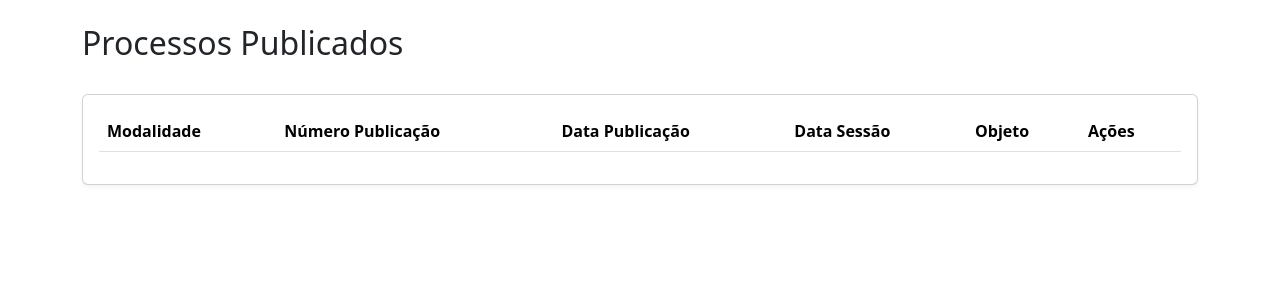
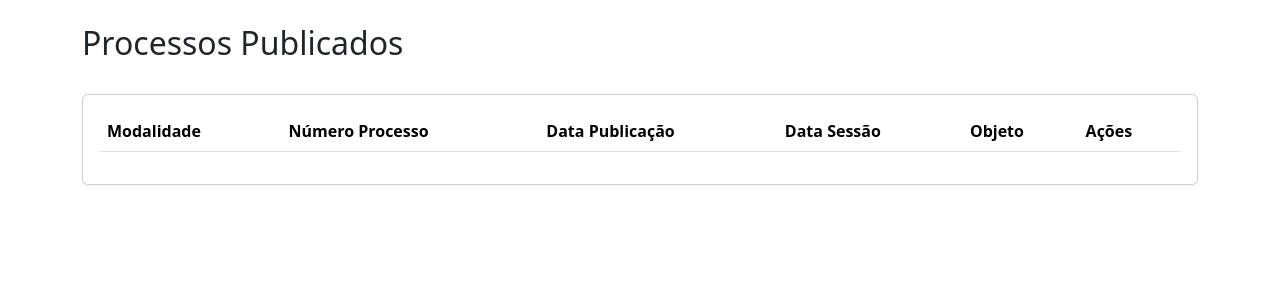
Before and after one commit to pbrincker/processos_tramitando, a Flask app: page /processos/publicados in a window 1280 px wide. Shown: the part 56-356 px from the top of the page. Run offline with Flask 3, Linux system fonts and the light colour scheme; the visitor is signed in with stand-in values (Sample User, id 1); data that the repository does not hold is empty; some libraries are stand-ins or nearby versions.

Commit message:
Agent query: Na lista de processos publicados: 1) A modalidade está formatada corretamente (ex: "Pregão Presencial")? 2) A lista está ordenada por data da sessão? 3) Aparecem apenas sessões futuras?
Improve published processes display: sort by session date, format modality, and rename "Publication Number" to "Process Number" in the view.

```diff
--- a/routes.py
+++ b/routes.py
@@ -465,7 +465,16 @@ def listar_processos_publicados():
            (current_user.can_view_all_processes and not current_user.view_all_processes):
             query = query.filter_by(responsavel_id=current_user.id)
 
+    # Ordenar por data da sessão e filtrar apenas sessões futuras
     processos = query.order_by(Processo.data_sessao.asc()).all()
+
+    # Formatar modalidade para exibição
+    for processo in processos:
+        modalidade = processo.modalidade.replace('_', ' ').title()
+        if 'Pregao' in modalidade:
+            processo.modalidade_formatada = modalidade.replace('Pregao', 'Pregão')
+        else:
+            processo.modalidade_formatada = modalidade
     return render_template('processos_publicados.html', processos=processos)
 
 @app.route('/notificacoes/<int:id>/lida', methods=['POST'])
--- a/templates/processos_publicados.html
+++ b/templates/processos_publicados.html
@@ -14,7 +14,7 @@
                 <thead>
                     <tr>
                         <th>Modalidade</th>
-                        <th>Número Publicação</th>
+                        <th>Número Processo</th>
                         <th>Data Publicação</th>
                         <th>Data Sessão</th>
                         <th>Objeto</th>
@@ -24,14 +24,7 @@
                 <tbody>
                     {% for processo in processos %}
                     <tr>
-                        <td>
-                            {% set modalidade_formatada = processo.modalidade|replace('_', ' ')|title %}
-                            {% if 'Pregao' in modalidade_formatada %}
-                                {{ modalidade_formatada|replace('Pregao', 'Pregão') }}
-                            {% else %}
-                                {{ modalidade_formatada }}
-                            {% endif %}
-                        </td>
+                        <td>{{ processo.modalidade_formatada }}</td>
                         <td>{{ processo.numero_publicacao }}</td>
                         <td>{{ processo.data_publicacao.strftime('%d/%m/%Y') }}</td>
                         <td>{{ processo.data_sessao.strftime('%d/%m/%Y') }}</td>
```
